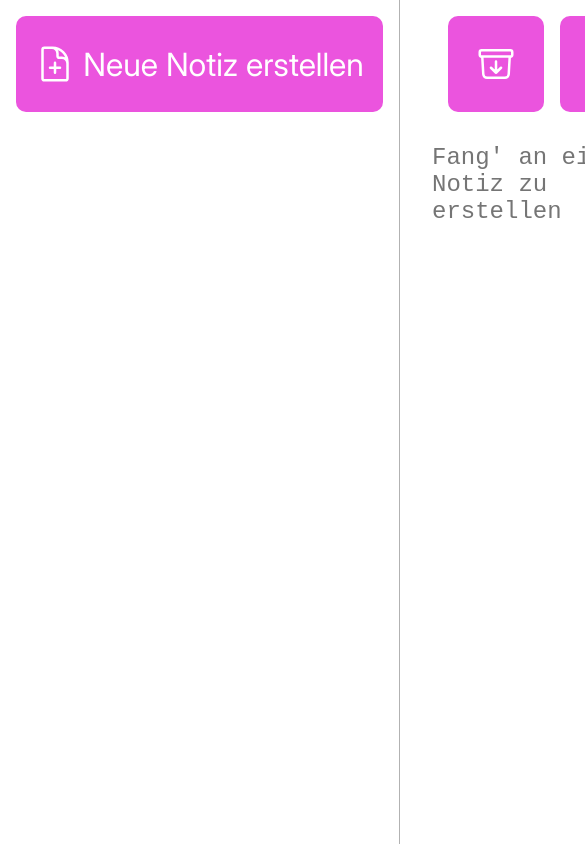
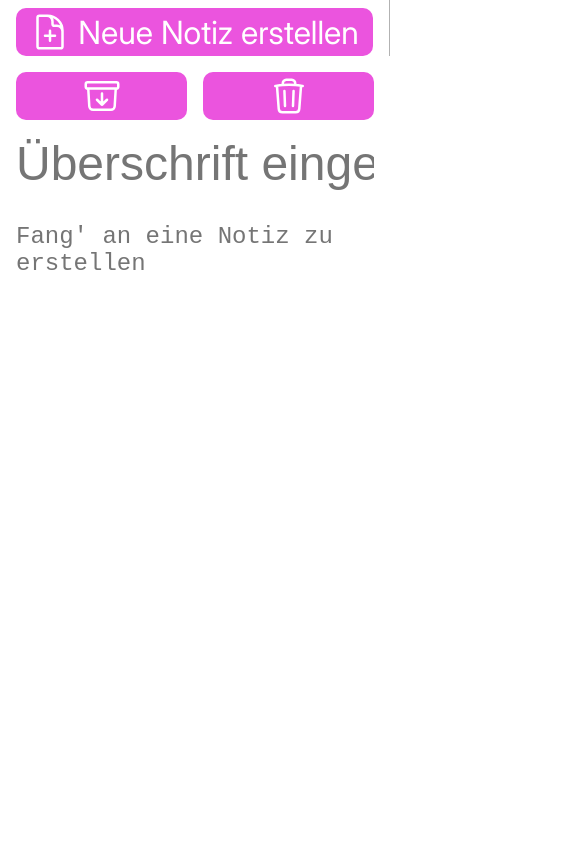
Before and after one commit to Luki37/Notiz-App, a plain HTML site: page index.html in a window 390 px wide. Shown: the top 844 px of the page, 585 px wide, since content can reach past the window. Drawn offline with Linux system fonts and the light colour scheme.

Commit message:
css add responsive mobile

```diff
--- a/style.css
+++ b/style.css
@@ -155,4 +155,33 @@ svg {
 }
 
 @media only screen and (max-width: 600px) {
+  body {
+    display: flex;
+    flex-direction: column;
+    gap: 0;
+  }
+
+  .storage-container {
+    flex-direction: column-reverse;
+  }
+
+  .title-and-button {
+    flex-direction: column-reverse;
+  }
+  .buttons,
+  #save,
+  #delete {
+    height: 3rem;
+  }
+  #new-note {
+    margin: 0.5rem 1rem 0 1rem;
+    height: 3rem;
+  }
+  #save,
+  #delete {
+    width: 45vw;
+  }
+  #wrapper {
+    max-height: 30vh;
+  }
 }
```
